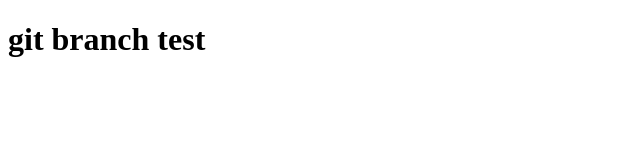
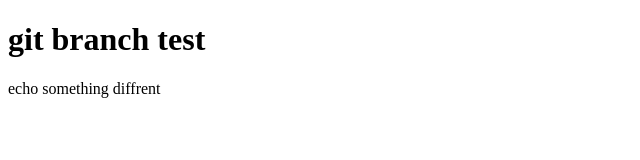
Before and after one commit to megaon/codetest, a plain HTML site: page index.html in a window 1280 px wide. Shown: the whole page, without its empty margins (0-640 px from the left). Drawn offline with Linux system fonts and the light colour scheme.

Commit message:
modify index.html

```diff
--- a/index.html
+++ b/index.html
@@ -6,5 +6,6 @@
     </head>
     <body>
         <h1>git branch test</h1>
+        <p>echo something diffrent</p>
     </body>
 </html>
```
